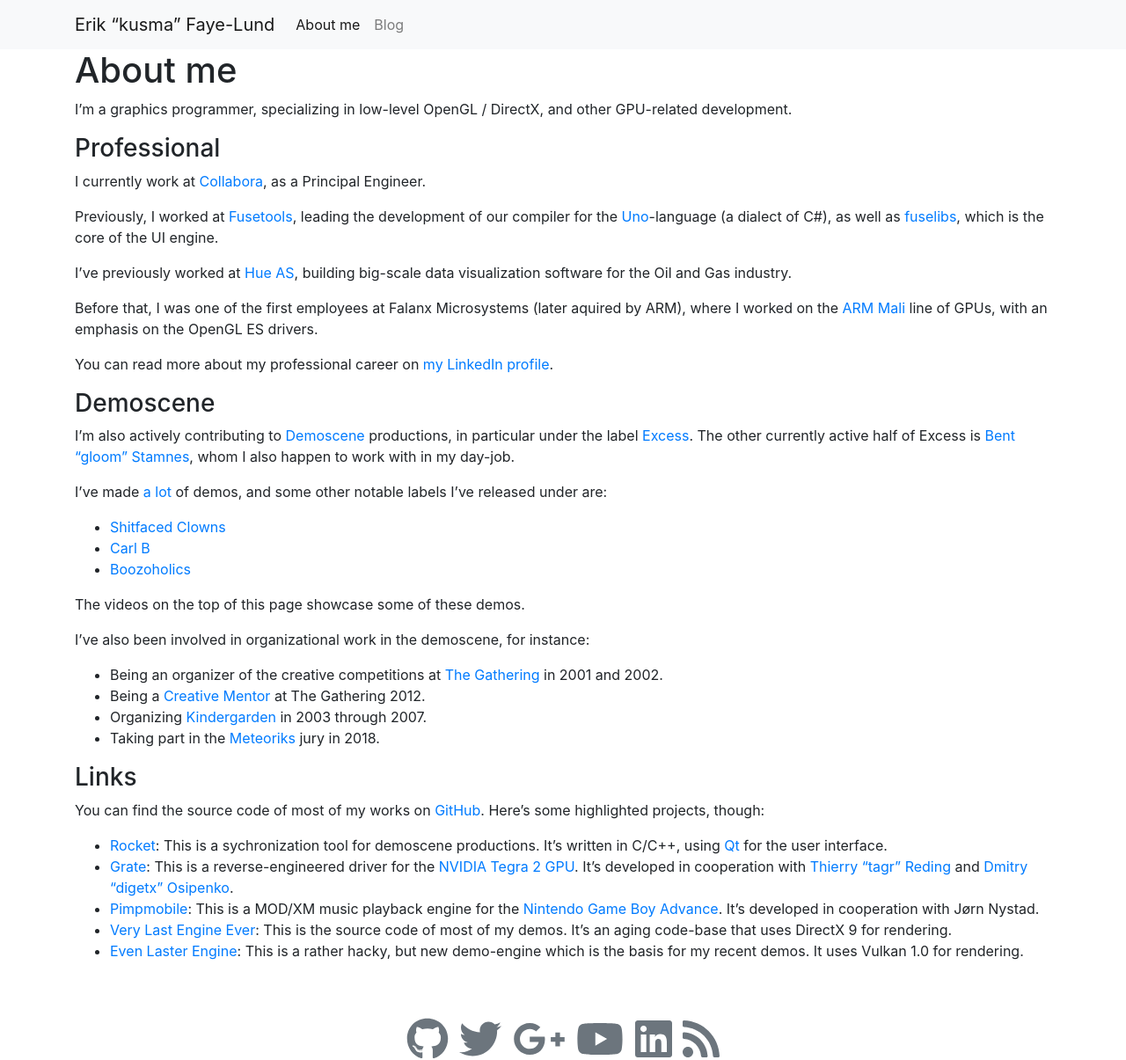
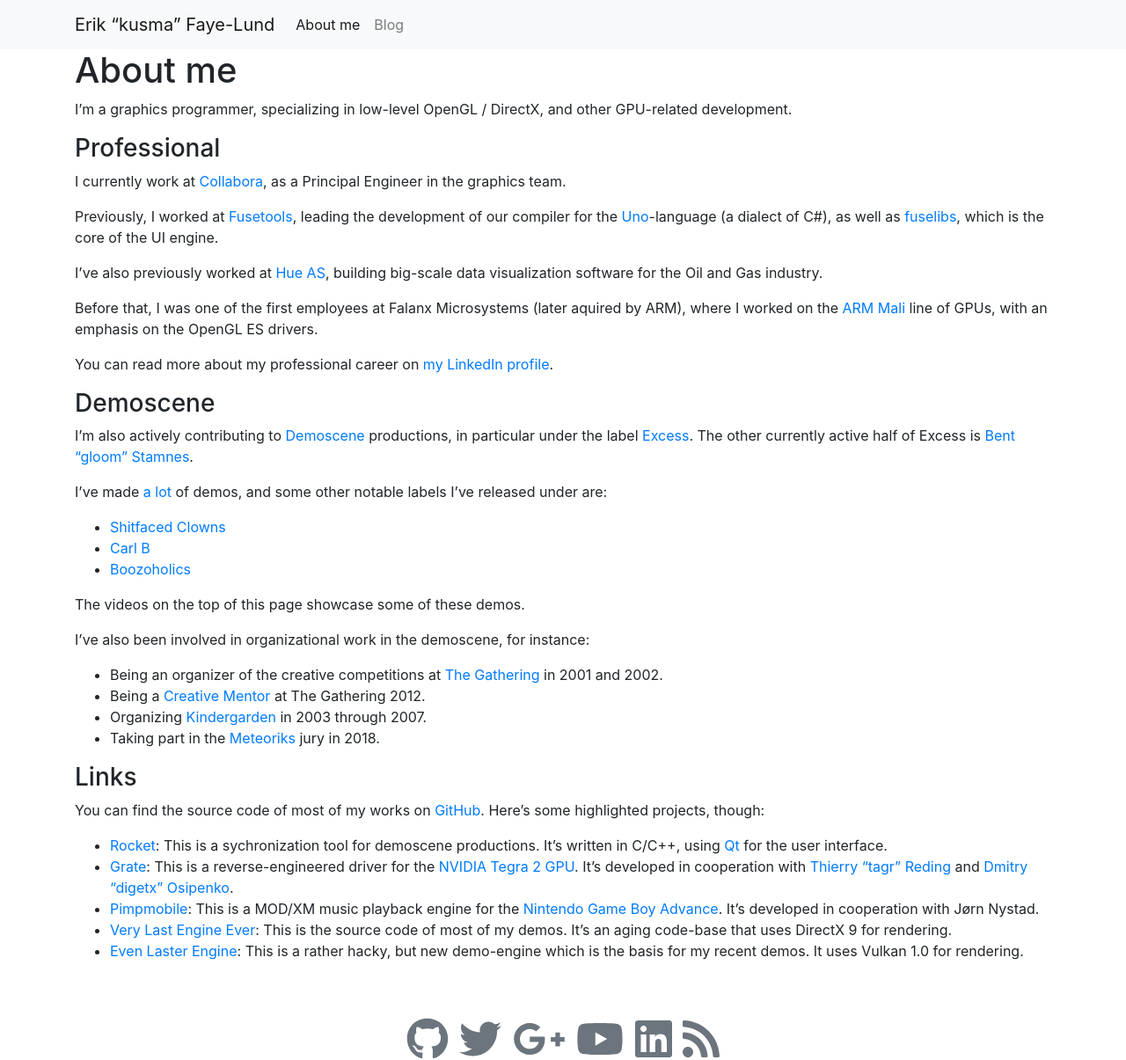
Before and after one commit to kusma/kusma.github.io, a Jekyll site: the page built from about.md, in a window 1280 px wide. Shown: the whole page at 88% size. Built offline with Jekyll 4.4.1, drawn with Linux system fonts in a browser that asks for light colours; nearby versions of some CDN libraries.

Commit message:
about: update the text a bit

```diff
--- a/about.md
+++ b/about.md
@@ -9,7 +9,7 @@
 ### Professional
 
 I currently work at [Collabora](https://www.collabora.com), as a Principal
-Engineer.
+Engineer in the graphics team.
 
 Previously, I worked at [Fusetools](https://fusetools.com), leading the
 development of our compiler for the
@@ -17,8 +17,8 @@
 as well as [fuselibs](https://github.com/fusetools/fuselibs-public), which is
 the core of the UI engine.
 
-I've previously worked at [Hue AS](http://hue.no/), building big-scale data
-visualization software for the Oil and Gas industry.
+I've also previously worked at [Hue AS](http://hue.no/), building big-scale
+data visualization software for the Oil and Gas industry.
 
 Before that, I was one of the first employees at Falanx Microsystems (later
 aquired by ARM), where I worked on the
@@ -34,8 +34,7 @@
 [Demoscene](https://en.wikipedia.org/wiki/Demoscene) productions, in particular
 under the label [Excess](http://www.pouet.net/groups.php?which=1360). The other
 currently active half of Excess is
-[Bent "gloom" Stamnes](https://twitter.com/gloom303), whom I also happen to work
-with in my day-job.
+[Bent "gloom" Stamnes](https://twitter.com/gloom303).
 
 I've made [a lot](http://www.pouet.net/user.php?who=1383&show=credits) of demos,
 and some other notable labels I've released under are:
```
